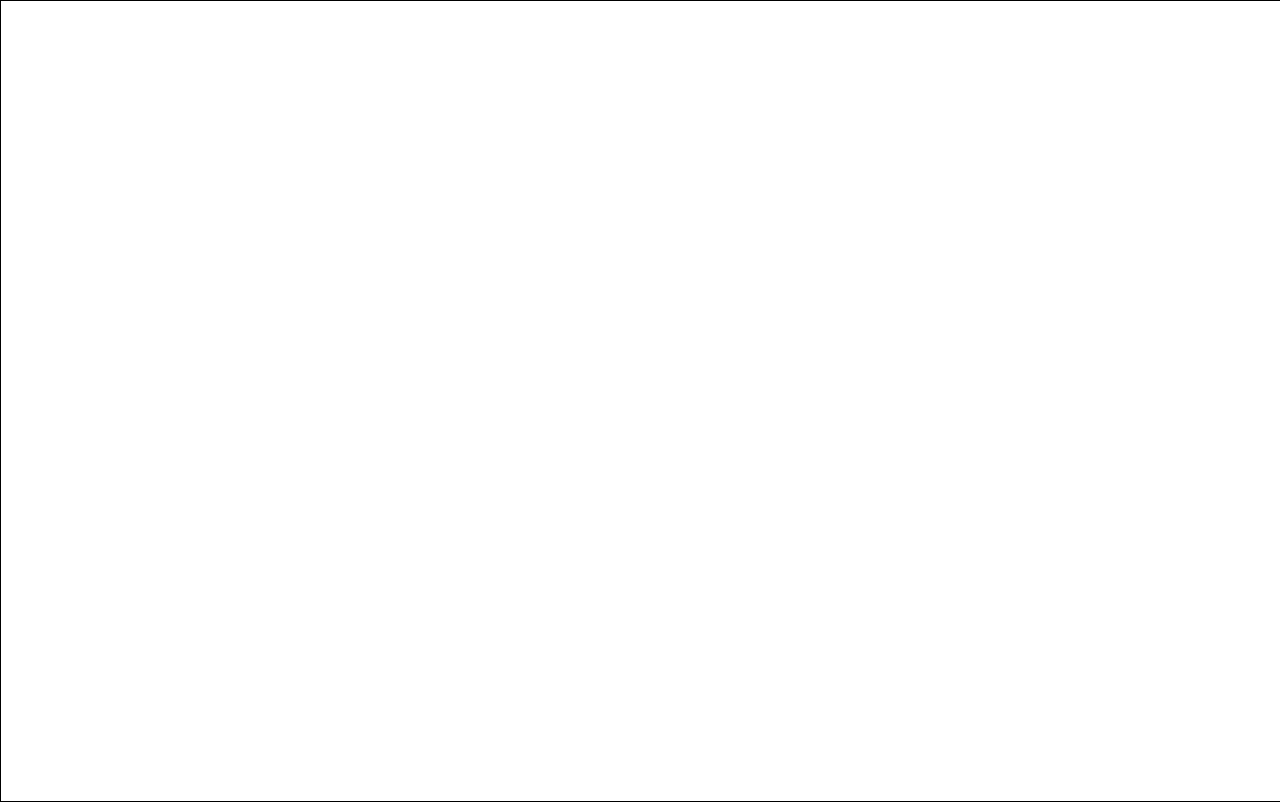
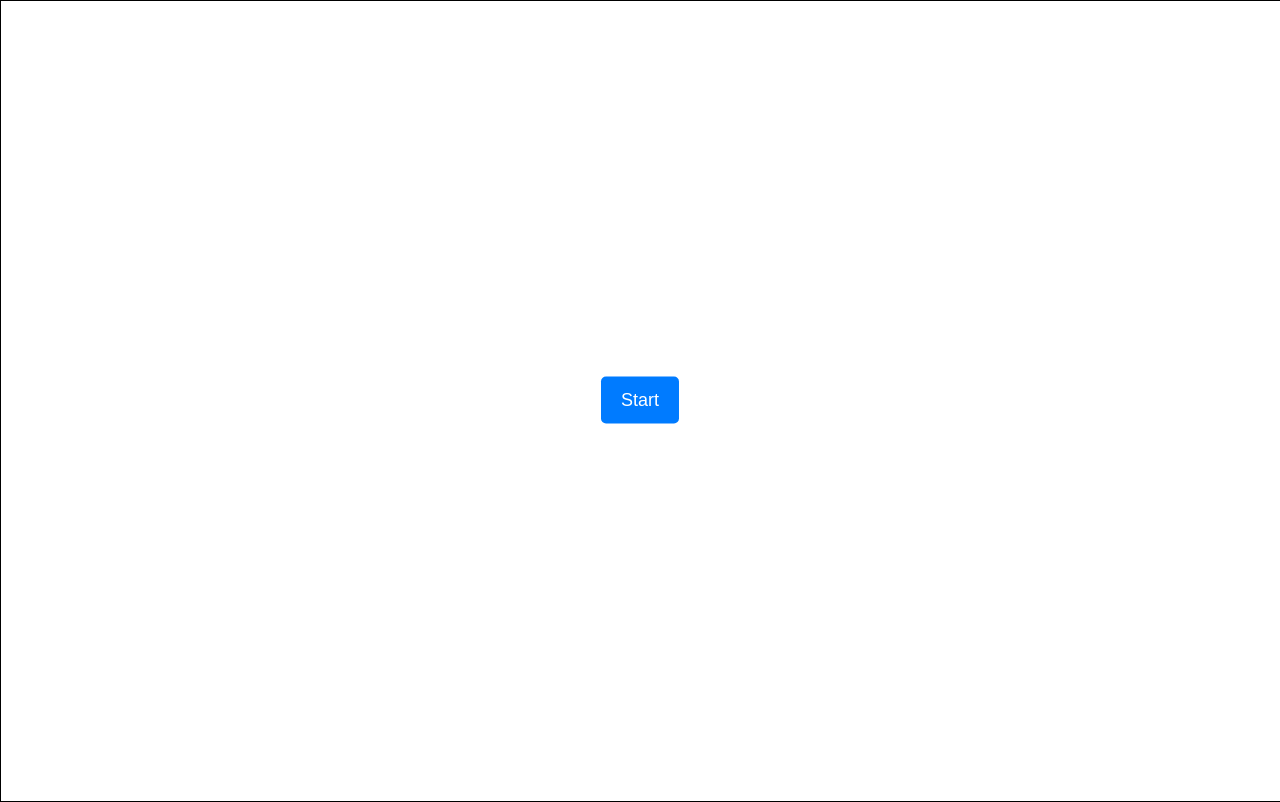
Before and after one commit to zhang-haohan/ToneCanvas-Frontend, a Next.js app: page / in a window 1280 px wide. Built offline with nearby package versions, Linux system fonts and the light colour scheme.

Commit message:
make start button, to start full screen effect

```diff
--- a/app/page.tsx
+++ b/app/page.tsx
@@ -3,6 +3,7 @@
 import { useEffect, useRef, useState } from "react";
 import Pointer from "../components/Pointer";
 import Log from "../components/Log"; // 引入 Log 组件
+import Start from "../components/Start"
 
 export default function DrawPage() {
   const canvasRef = useRef<HTMLCanvasElement | null>(null);
@@ -31,6 +32,7 @@ export default function DrawPage() {
     <div>
       {/* 添加 Log 组件 */}
       <Log />
+      <Start />
       {/* 将 canvasRef 传递给 Pointer */}
       <Pointer canvasRef={canvasRef} onPointerUpdate={handlePointerUpdate} />
       <canvas
--- /dev/null
+++ b/components/Start.tsx
@@ -0,0 +1,41 @@
+"use client";
+
+import React, { useState } from "react";
+
+export default function Start() {
+  const [isVisible, setIsVisible] = useState(true);
+
+  const handleStart = () => {
+    setIsVisible(false); // 隐藏按钮
+    if (document.documentElement.requestFullscreen) {
+      document.documentElement.requestFullscreen(); // 设置全屏
+    } else if ((document.documentElement as any).webkitRequestFullscreen) {
+      (document.documentElement as any).webkitRequestFullscreen(); // Safari 兼容
+    } else if ((document.documentElement as any).msRequestFullscreen) {
+      (document.documentElement as any).msRequestFullscreen(); // IE 兼容
+    }
+  };
+
+  return (
+    isVisible && (
+      <button
+        onClick={handleStart}
+        style={{
+          position: "absolute",
+          top: "50%",
+          left: "50%",
+          transform: "translate(-50%, -50%)",
+          padding: "10px 20px",
+          fontSize: "18px",
+          cursor: "pointer",
+          backgroundColor: "#007bff",
+          color: "white",
+          border: "none",
+          borderRadius: "5px",
+        }}
+      >
+        Start
+      </button>
+    )
+  );
+}
```
